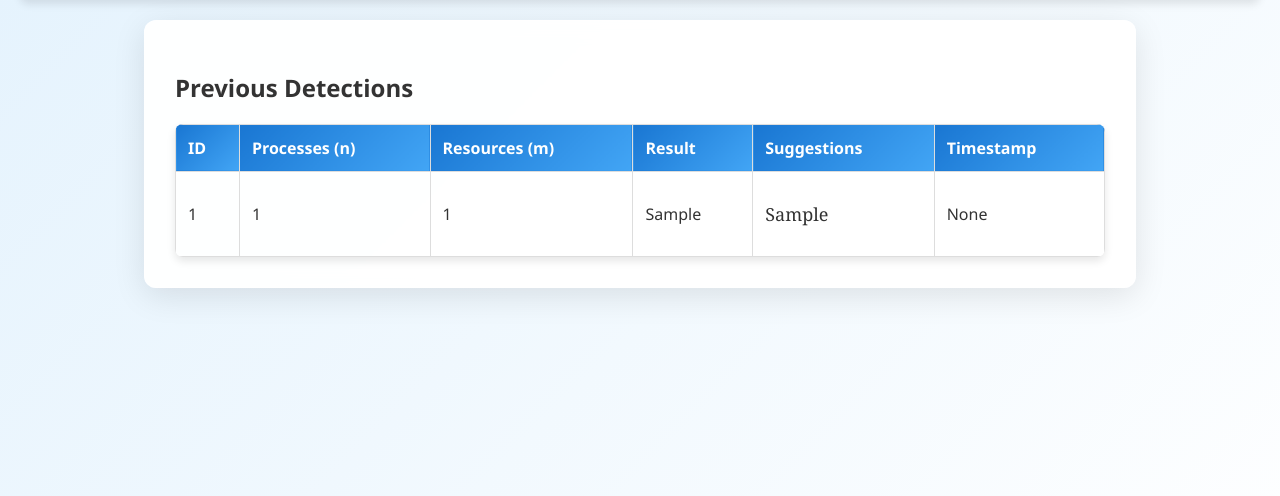
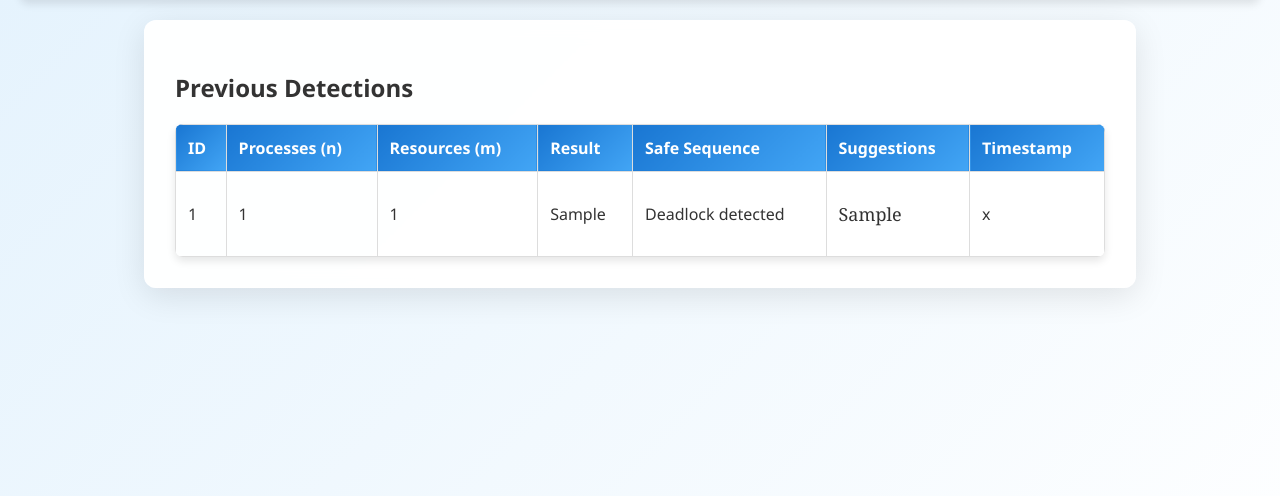
Before and after one commit to Saicharanteja-844/automated-deadlock-detection-tool, a Flask app: page /history in a window 1280 px wide. Shown: the part 168-664 px from the top of the page. Run offline with Flask 3, Linux system fonts and the light colour scheme; tables that the repository leaves empty hold one stand-in row (values such as "Sample post").

Commit message:
added the safe sequence column to the history table

```diff
--- a/templates/history.html
+++ b/templates/history.html
@@ -22,6 +22,7 @@
                     <th>Processes (n)</th>
                     <th>Resources (m)</th>
                     <th>Result</th>
+                    <th>Safe Sequence</th>
                     <th>Suggestions</th>
                     <th>Timestamp</th>
                 </tr>
@@ -33,8 +34,9 @@
                     <td>{{ entry[1] }}</td>
                     <td>{{ entry[2] }}</td>
                     <td>{{ entry[6] }}</td>
-                    <td id = "suggeInHistory"><p>{{ entry[7] | safe }}</p></td>
-                    <td>{{ entry[8] }}</td>
+                    <td>{{ entry[8] | join(' -> ') if entry[8] else 'Deadlock detected' }}</td>
+                    <td id="suggeInHistory"><p>{{ entry[7] | safe }}</p></td>
+                    <td>{{ entry[9] }}</td>
                 </tr>
                 {% endfor %}
             </tbody>
```
